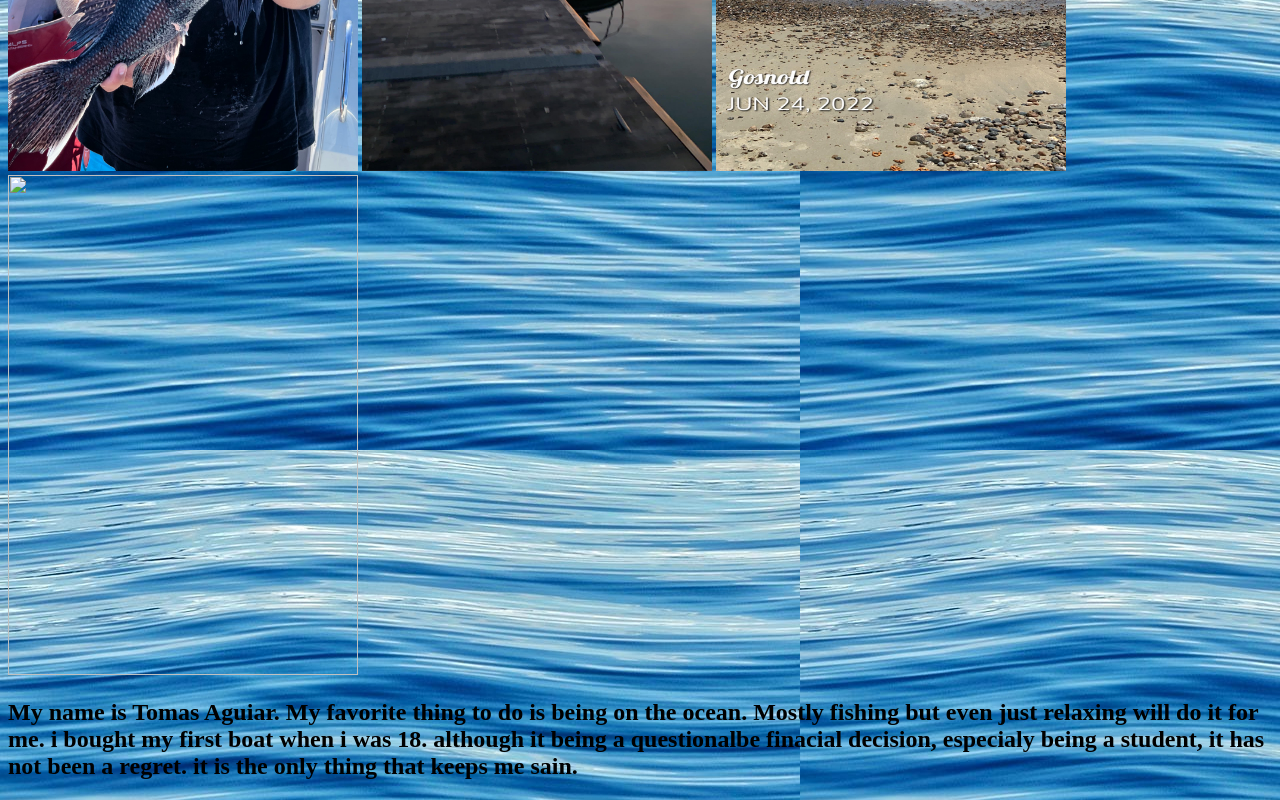
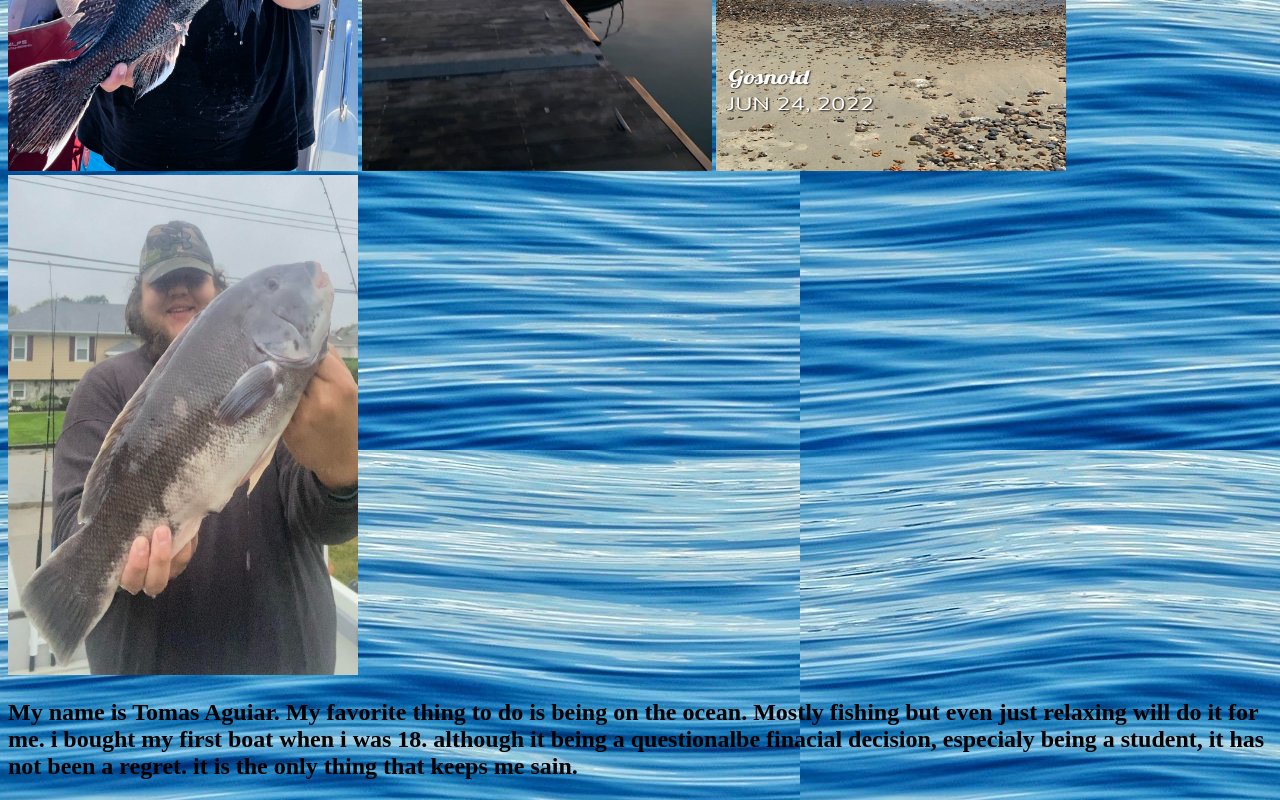
Before and after one commit to Taguiar76/Taguiar76.github.io, a plain HTML site: page about.html in a window 1280 px wide. Shown: the part 750-1550 px from the top of the page. Drawn offline with Linux system fonts and the light colour scheme.

Commit message:
Update about.html

```diff
--- a/about.html
+++ b/about.html
@@ -13,7 +13,7 @@
     <img src="mybanner.jpg">
      <br> <a href="index.html"><img src="homebutton.png"> </a>
     <h1>About me</h1>
-    <img src="tomas.jpg"  width="350" height="500">   <img src="sunriseboat.jpg" width="350" height="500">  <img src="boatquickshole.jpg" width="350" height="500">  <img src="mybigtog6lbs.jpg" width="350" height="500">
+    <img src="tomas.jpg"  width="350" height="500">   <img src="sunriseboat.jpg" width="350" height="500">  <img src="boatquickshole.jpg" width="350" height="500">  <img src="mybigtog6lb.jpg" width="350" height="500">
     <h2>My name is Tomas Aguiar. My favorite thing to do is being on the ocean. Mostly fishing but even just relaxing will do it for me. i bought my first boat when i was 18. although it being a questionalbe finacial decision, especialy being a student, it has not been a regret. it is the only thing that keeps me sain. </h2>
 
    </body>
```
